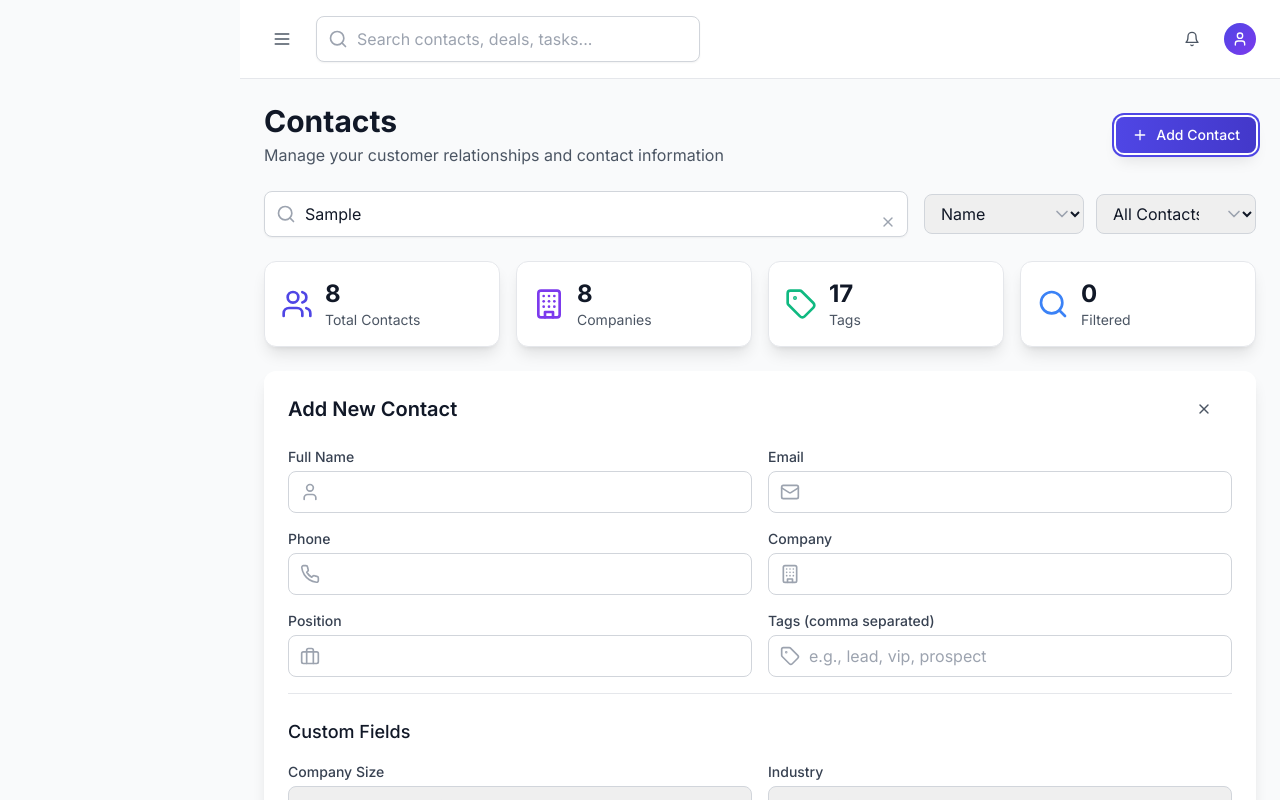
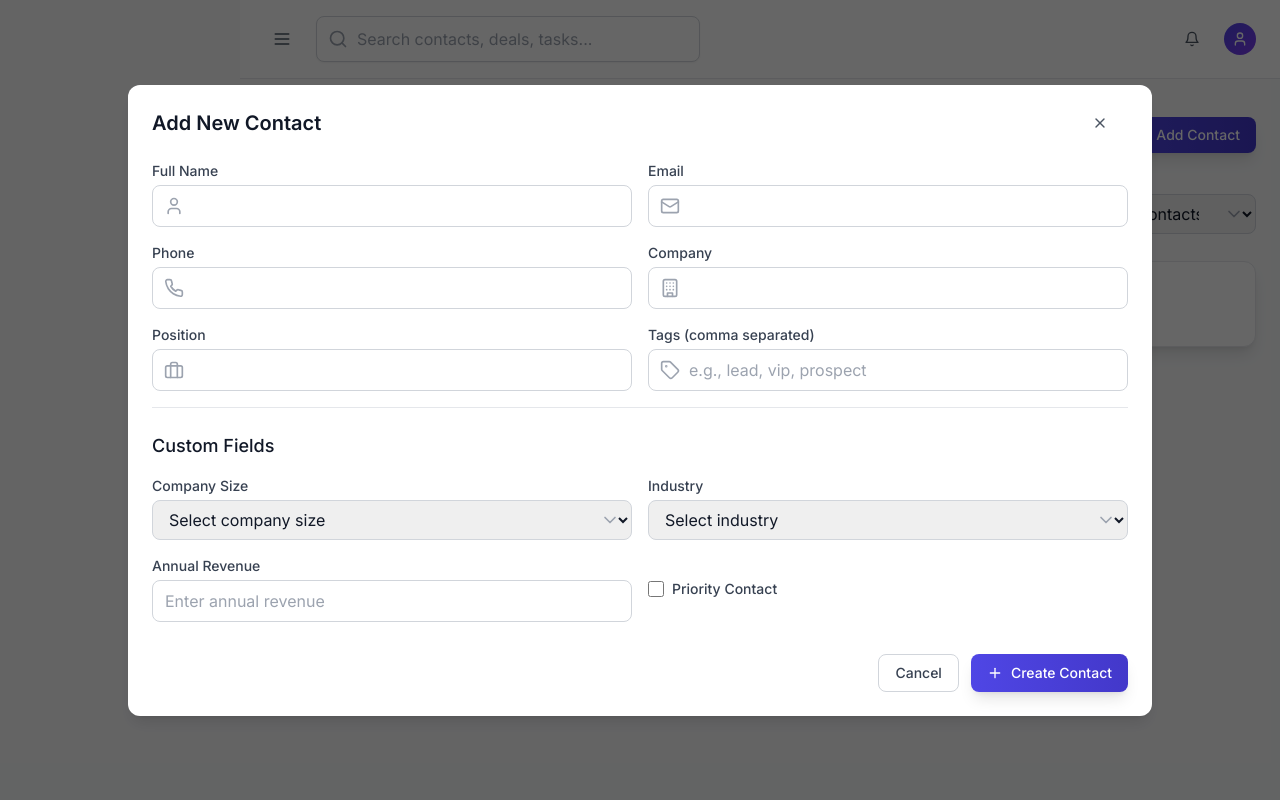
Before and after one commit to apper-canvas/flowcrm-focus-finity, a React (Vite) app: page /contacts in a window 1280 px wide. Both pictures are taken after typing "Sample" into the empty fields and a click on the button "Add Contact". Built offline with nearby package versions, Linux system fonts and the light colour scheme.

Commit message:
Add modal window for contact form instead of inline display

```diff
--- a/src/components/pages/Contacts.jsx
+++ b/src/components/pages/Contacts.jsx
@@ -1,6 +1,7 @@
 import { useState, useEffect, useMemo } from 'react'
 import { motion } from 'framer-motion'
 import { toast } from 'react-toastify'
+import Modal from 'react-modal'
 import ContactCard from '@/components/molecules/ContactCard'
 import ContactForm from '@/components/organisms/ContactForm'
 import SearchBar from '@/components/molecules/SearchBar'
@@ -261,8 +262,19 @@ case 'recent':
         </div>
       </div>
 
-      {/* Contact Form */}
-      {showForm && (
+{/* Contact Form Modal */}
+      <Modal
+        isOpen={showForm}
+        onRequestClose={() => {
+          setShowForm(false)
+          setEditingContact(null)
+        }}
+        className="modal-content"
+        overlayClassName="modal-overlay"
+        shouldCloseOnOverlayClick={true}
+        shouldCloseOnEsc={true}
+        ariaHideApp={false}
+      >
         <ContactForm
           contact={editingContact}
           onSubmit={editingContact ? handleEditContact : handleCreateContact}
@@ -271,7 +283,7 @@ case 'recent':
             setEditingContact(null)
           }}
         />
-      )}
+      </Modal>
 
       {/* Contact List */}
       <div className="space-y-4">
```
